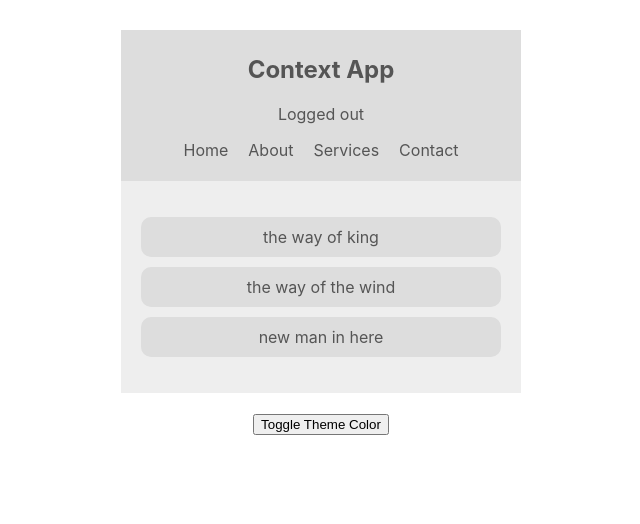
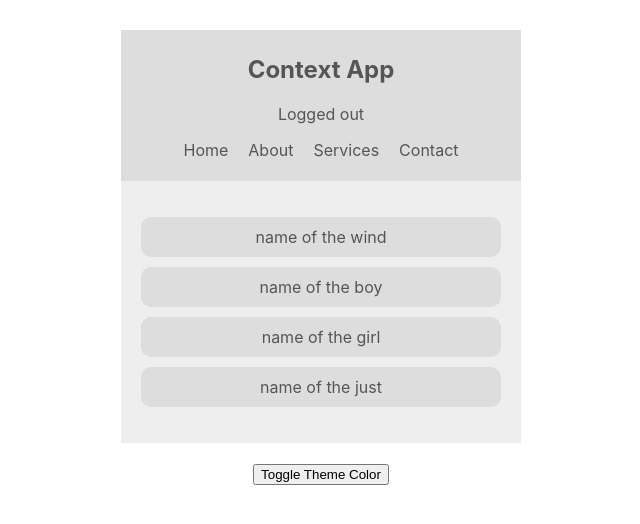
Before and after one commit to olucodes4u/reacthook, a React (Create React App) app: page / in a window 1280 px wide. Shown: the top 524 px of the page, without its empty margins (319-959 px from the left). Built offline with nearby package versions, Linux system fonts and the light colour scheme.

Commit message:
useContext updated

```diff
--- a/src/App.js
+++ b/src/App.js
@@ -3,7 +3,7 @@
 import ThemeToggle from "./components/ThemeToggle";
 import ThemeContextProvider from "./contexts/ThemeContext";
 import AuthContextProvider from "./contexts/AuthContext";
-
+import BookContextProvider from "./contexts/BookContext";
 
 function App() {
   return (
@@ -11,7 +11,9 @@
       <ThemeContextProvider>
         <AuthContextProvider>
           <Navbar />
+          <BookContextProvider>
             <BookList />
+          </BookContextProvider>
           <ThemeToggle />
         </AuthContextProvider>
       </ThemeContextProvider>
--- a/src/components/BookList.js
+++ b/src/components/BookList.js
@@ -1,38 +1,27 @@
-import React, { useContext } from 'react';
-import { ThemeContext } from '../contexts/ThemeContext';
+import React, { useContext } from "react";
+import { ThemeContext } from "../contexts/ThemeContext";
+import { BookContext } from "../contexts/BookContext";
 
-// class BookList extends Component {
-//     static contextType = ThemeContext;
-
-//     render() {
-//         const { isLightTheme, light, dark } = this.context;
-//         const theme = isLightTheme ? light : dark;
-//         return (
-//             <div className='book-list' style={{ color: theme.syntax, background: theme.bg }}>
-//                 <ul>
-//                     <li style={{background: theme.ui}}>the way of king</li>
-//                     <li style={{background: theme.ui}}>the way of the wind</li>
-//                     <li style={{background: theme.ui}}>new man in here</li>
-//                 </ul>
-//             </div>
-//         );
-//     }
-// }
-
-const  BookList = () => {
+const BookList = () => {
   const { isLightTheme, light, dark } = useContext(ThemeContext);
+  const { books } = useContext(BookContext);
   const theme = isLightTheme ? light : dark;
   return (
-        <div className='book-list' style={{ color: theme.syntax, background: theme.bg }}>
+    <div
+      className="book-list"
+      style={{ color: theme.syntax, background: theme.bg }}
+    >
       <ul>
-            <li style={{background: theme.ui}}>the way of king</li>
-            <li style={{background: theme.ui}}>the way of the wind</li>
-            <li style={{background: theme.ui}}>new man in here</li>
+        {books.map((book) => {
+          return (
+            <li key={book.id} style={{ background: theme.ui }}>
+              {book.title}
+            </li>
+          );
+        })}
       </ul>
     </div>
   );
-}
-
-
+};
 
 export default BookList;
--- /dev/null
+++ b/src/contexts/BookContext.js
@@ -0,0 +1,19 @@
+import React, { createContext, useState } from 'react';
+
+export const BookContext = createContext();
+
+const BookContextProvider = (props) => {
+    const [books, setBooks] = useState([
+         {title: 'name of the wind', id: 1},
+         {title: 'name of the boy', id: 2},
+         {title: 'name of the girl', id: 3},
+         {title: 'name of the just', id: 4},
+    ]);
+    return (
+        <BookContext.Provider value={{books}}>
+            {props.children}
+        </BookContext.Provider>
+     );
+}
+
+export default BookContextProvider;
```
Lines whose indentation alone changed are shown as unchanged.
